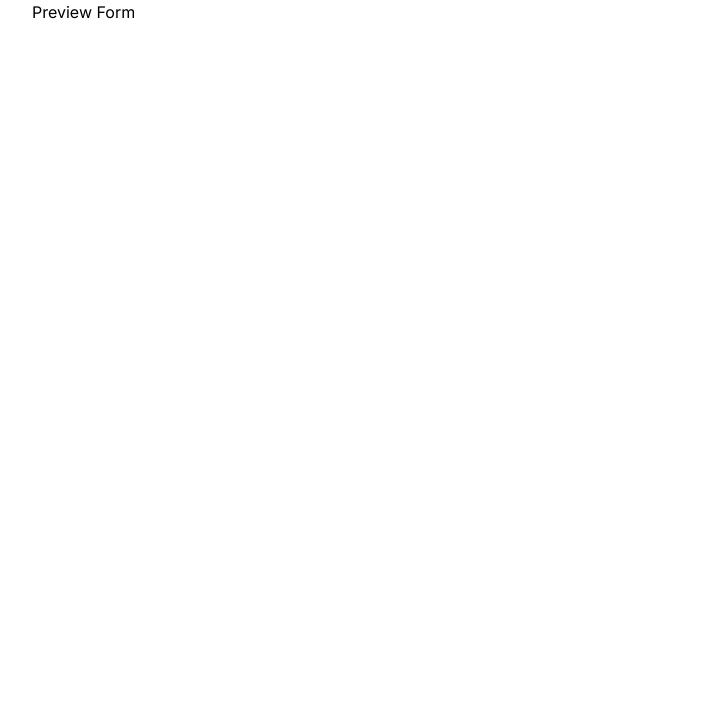
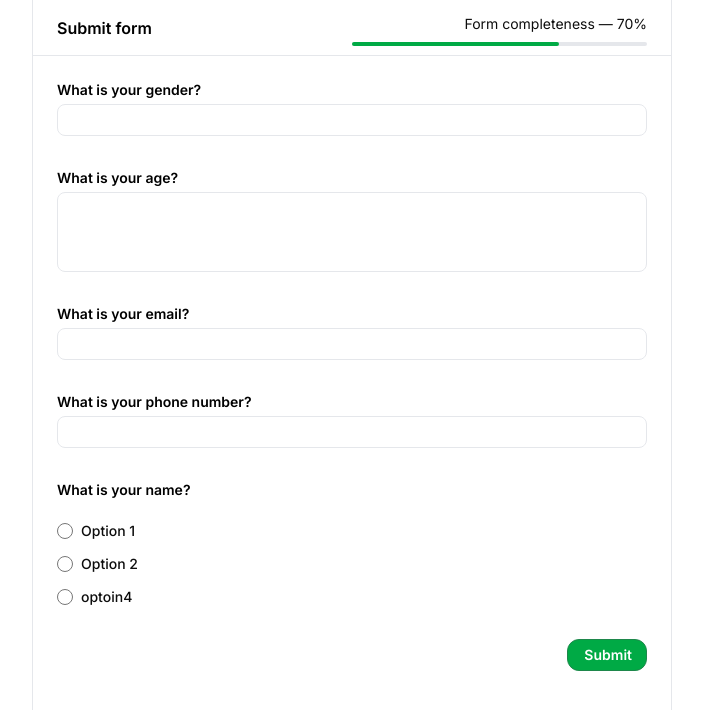
Before and after one commit to JuvitaSaini09/form-handler, a Next.js app: page /preview in a window 1280 px wide. Shown: the top 710 px of the page, without its empty margins (288-991 px from the left). Built offline with nearby package versions, Linux system fonts and the light colour scheme.

Commit message:
added preview page

```diff
--- /dev/null
+++ b/app/preview/components/Form.js
@@ -0,0 +1,97 @@
+const Form = ({}) => {
+  const questions = [
+    {
+      questionText: "What is your gender?",
+      questionType: "shortAnswer",
+    },
+
+    {
+      questionText: "What is your age?",
+      questionType: "longAnswer",
+    },
+    {
+      questionText: "What is your email?",
+      questionType: "url",
+    },
+    {
+      questionText: "What is your phone number?",
+      questionType: "number",
+    },
+
+    {
+      questionText: "What is your name?",
+      questionType: "singleLine",
+      options: ["Option 1", "Option 2","optoin4"],
+    },
+  ];
+
+  const inputTypes = {
+    shortAnswer: (
+      <input
+        type="text"
+        placeholder=""
+        className="h-8  w-full rounded-lg py-[6px] px-2 border-[1px] border-gray-200 focus:ring-0 focus:outline-none focus:border-2 focus:border-gray-200 "
+      />
+    ),
+    longAnswer: (
+      <input
+        type="text"
+        placeholder=""
+        className="h-20  w-full rounded-lg py-[6px] px-2 border-[1px] border-gray-200 focus:ring-0 focus:outline-none focus:border-2 focus:border-gray-200 "
+      />
+    ),
+    url: (
+      <input
+      type="url"
+      placeholder=""
+      className="h-8  w-full rounded-lg py-[6px] px-2 border-[1px] border-gray-200 focus:ring-0 focus:outline-none focus:border-2 focus:border-gray-200 "
+    />
+    ),
+    number: (
+      <input
+      type="number"
+      placeholder=""
+      className="h-8  w-full rounded-lg py-[6px] px-2 border-[1px] border-gray-200 focus:ring-0 focus:outline-none focus:border-2 focus:border-gray-200 "
+    />
+    ),
+    singleLine: (question) => (
+      <div className="flex flex-col gap-3 mt-4">
+        {question.options?.map((option) => (
+          <label className="flex items-center gap-2 cursor-pointer">
+            <input
+              type="radio"
+              name={question.questionText}
+              className="w-4 h-4 border-gray-500 text-[#00AA45] focus:ring-[#1E874B]
+              checked:border-[#1E874B] checked:bg-[#00AA45]"
+            />
+            <span className="text-[#0D0D0D] font-medium text-[14px]">
+              {option}
+            </span>
+          </label>
+        ))}
+      </div>
+    ),
+  };
+
+  return (
+    <section className="flex-1 overflow-y-auto border-x-[1px] border-gray-200 scrollbar-hide px-6 pb-20">
+      <div className="min-h-[1150px] pt-6 flex flex-col gap-8">
+        {questions.map((question) => (
+          <div className="flex flex-col gap-[4px]">
+            <div className="font-semibold text-sm">{question.questionText}</div>
+            {question.questionType === 'singleLine'
+              ? inputTypes[question.questionType](question)
+              : inputTypes[question.questionType]}
+          </div>
+        ))}
+        <div className="flex justify-end">
+          <button className="h-8 border-[1px] rounded-xl pr-[14px] pl-4 flex items-center gap-2 bg-[#00AA45] border-[#1E874B] ">
+            <span className="text-white font-semibold text-sm">Submit</span>
+          </button>
+        </div>
+      </div>
+    </section>
+  );
+};
+
+export default Form;
--- /dev/null
+++ b/app/preview/components/Header.js
@@ -0,0 +1,21 @@
+const Header = ({ formCompletenessValue }) => {
+
+  return (
+    <section className="sticky top-0 w-full h-14 border-[1px] border-t-0 border-gray-200 flex justify-between items-center px-6 bg-white ">
+      <h3 className="font-semibold text-base  flex-1">Submit form</h3>
+      <div className="flex-1">
+        <div className="text-sm  text-[#0D0D0D] mt-1  text-right">
+          Form completeness — {formCompletenessValue}%
+        </div>
+        <div className="w-full h-1 bg-gray-200 rounded-[4px] mt-2">
+          <div
+            className="h-full bg-[#00AA45] rounded-full transition-all duration-300 "
+            style={{ width: `${formCompletenessValue}%` }}
+          />
+        </div>
+      </div>
+    </section>
+  );
+};
+
+export default Header;
--- a/app/preview/page.js
+++ b/app/preview/page.js
@@ -1,9 +1,18 @@
+"use client";
+
+import Form from "./components/Form";
+import { useState } from "react";
+import Header from "./components/Header";
 
 export default function PreviewForm() {
+
+    const userAnswers = useState({
+
+    });
   return (
     <main className="w-[640px] mx-auto h-screen flex flex-col overflow-hidden">
-      <h1>Preview Form</h1>
-      {/* We'll add the preview content later */}
+      <Header formCompletenessValue={70} />
+      <Form />
     </main>
   );
 }
```
